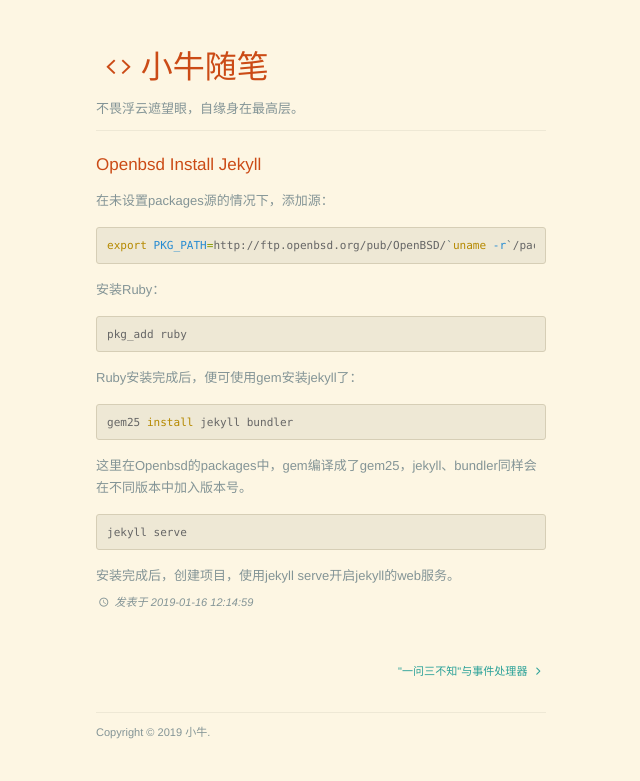
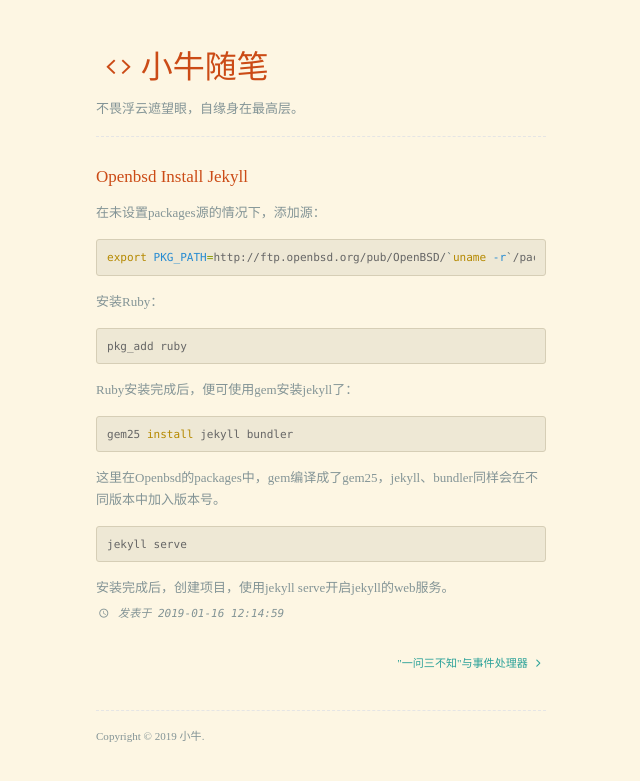
Before and after one commit to mycalf/xiaoniu.me, a Jekyll site: the page built from _posts/2019-01-16-Openbsd-Install-Jekyll.markdown, in a window 1280 px wide. Shown: the top 781 px of the page, without its empty margins (319-959 px from the left). Built offline with Jekyll 4.4.1, drawn with Linux system fonts in a browser that asks for light colours; nearby versions of some CDN libraries; some web fonts are replaced.

Commit message:
edit css

```diff
--- a/_includes/public/Copyright
+++ b/_includes/public/Copyright
@@ -1,3 +1,4 @@
 <div class="uk-card uk-flex-row uk-width-xxlarge@m uk-width-large@s uk-flex-row-centered" id="footer">
+    <div class="row column"><hr class="dotted"></div>
     <p class="copyright">Copyright &copy; {{ site.time | date: '%Y' }} {{ site.author }}. </p>
 </div>
--- a/_includes/public/Menu
+++ b/_includes/public/Menu
@@ -1,4 +1,5 @@
 <div class="uk-width-xxlarge@m uk-width-large@s uk-flex-row-centered" id="header">
     <h1><a href="/"><i class="icon-code-working"></i>{{ site.blog }}</a></h1>
     <p>{{ site.description }}</p>
+    <div class="row column"><hr class="dotted"></div>
 </div>
--- a/_layouts/post.html
+++ b/_layouts/post.html
@@ -9,7 +9,7 @@ layout: default
         <a class="anchor" href="{{ page.url }}"><i class="icon-anchor"></i></a>
     </h1>
     {% else %}
-    <h1><a href="{{ page.url }}">{{ page.title }}</a></h1>
+    <h1>{{ page.title }}</h1>
     {% endif %}
 
     <div class="post-content">{{ content }}</div>
--- a/assets/css/style.css
+++ b/assets/css/style.css
@@ -132,15 +132,7 @@ table {
 
 /*** Basics ***/
 body {
-	font-family: "Helvetica Neue",
-	Helvetica,
-	"PingFang SC",
-	"Hiragino Sans GB",
-	"Microsoft YaHei",
-	"微软雅黑",
-	Arial,
-	sans-serif;
-
+	font-family: "Menlo";
 	font-size: 13px;
 	line-height: 1.7;
 }
@@ -289,9 +281,8 @@ h3 {
 }
 
 #header {
-	margin: 40px auto 20px auto;
+	margin: 40px auto 0px auto;
 	padding: 0 0 10px 0;
-	border-bottom: 1px solid #eee8d5;
 }
 
 #header h1 {
@@ -304,11 +295,10 @@ h3 {
 }
 
 #footer {
-
-	margin: 50px auto 20px auto;
+	margin: 30px auto 20px auto;
 	padding-top: 10px;
 	font-size: 0.85em;
-	border-top: 1px solid #073642;
+
 }
 
 #content {
@@ -371,7 +361,7 @@ day h1 a.anchor {
 
 
 article {
-	margin-bottom: 40px;
+	margin-bottom: 20px;
 }
 
 article h1 {
@@ -614,3 +604,17 @@ pre {
 	padding: 0 10px 0 10px;
 	font-size: 0.8rem;
 }
+
+hr.dotted {
+	border-style: dashed;
+	margin: 1rem 0;
+	max-width: 100%
+}
+
+
+@font-face {
+	font-family: 'Menlo';
+	src: url('../font/Menlo-Regular.ttf');
+	font-weight: normal;
+	font-style: normal;
+}
```
